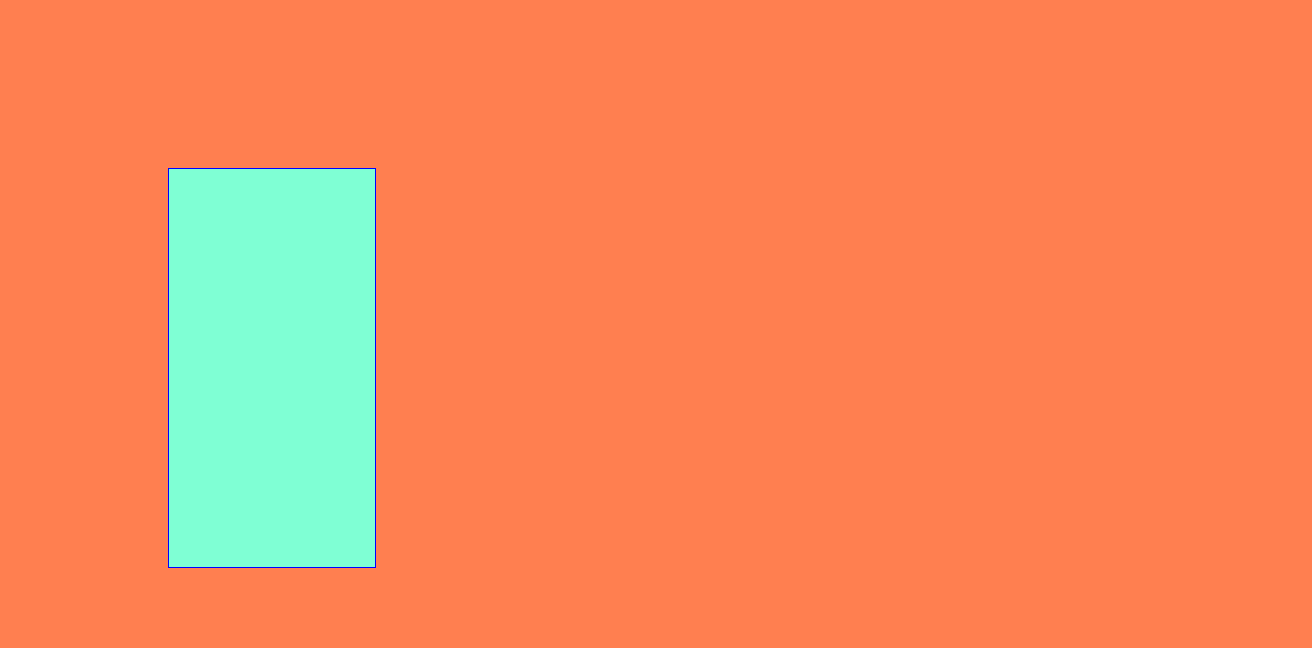
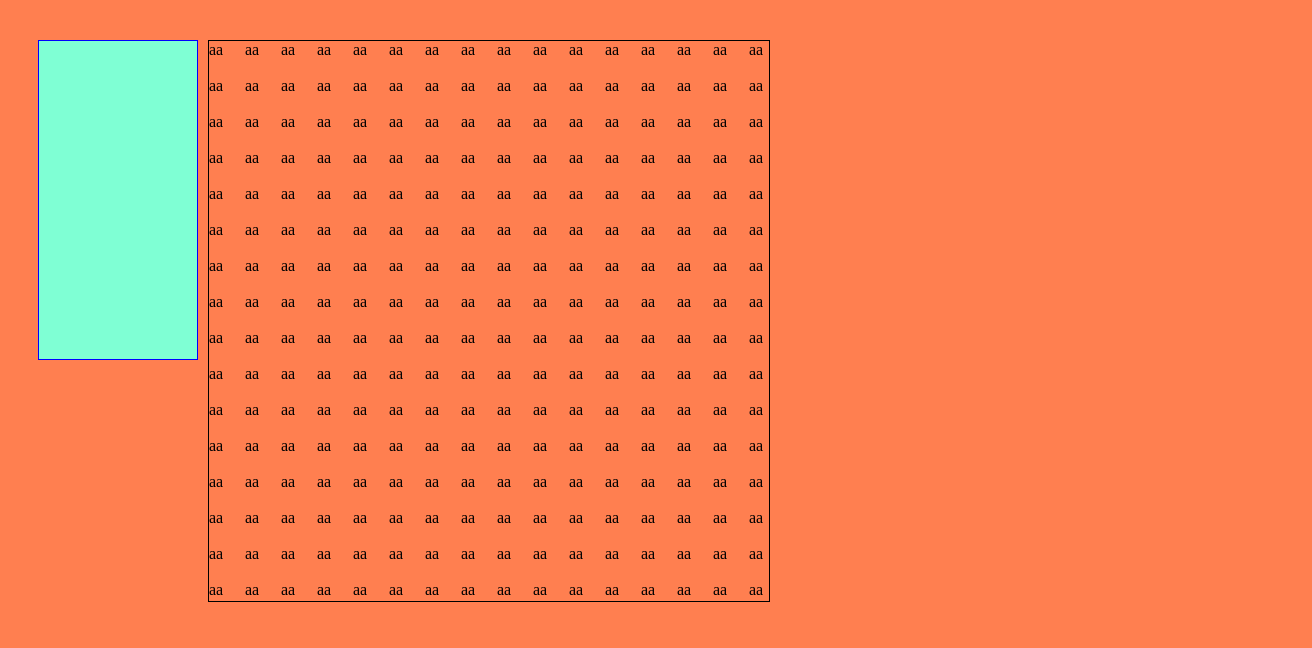
Before and after one commit to ylwester/etch-a-sketch, a plain HTML site: page index.html in a window 1280 px wide. Shown: the top 648 px of the page, 1312 px wide, since content can reach past the window. Drawn offline with Linux system fonts and the light colour scheme.

Commit message:
Fixed styling, added making JS making grids.

```diff
--- /dev/null
+++ b/createGrids.js
@@ -0,0 +1,14 @@
+const container = document.querySelector(".grid-container");
+
+function createRows(row, column){
+    container.style.setProperty('--grid-rows', row);
+    container.style.setProperty('--grid-cols', column);
+    for(let i = 0; i < (row * column); i++){
+        const cell = document.createElement('div');
+        cell.classList.add('grid-item');
+        cell.innerText="aa";
+        container.appendChild(cell);
+    }
+}
+
+createRows(16, 16);
--- a/index.html
+++ b/index.html
@@ -13,8 +13,9 @@
         </div>
     </nav>
     <div class="grid-container">
-
     </div>
 </div>
 </body>
 </html>
+
+<script src="createGrids.js"></script>
--- a/styles.css
+++ b/styles.css
@@ -3,27 +3,37 @@ body {
 }
 
 .container{
-    height: 100%;
+    height: 70%;
     width: 100%;
-
+    margin-top: 10px;
+    position: relative;
+    padding: 20px;
 }
 
 .navbar {
     box-sizing: border-box;
-    height: 25em;
-    width: 13em;
+    display:block;
     float: left;
+    height: 20em;
+    margin: 10px;
+    width: 10em;
     background-color: aquamarine;
     border: 1px solid blue;
-    margin: 10em 5em 0 10em;
+
+}
+
+:root{
+    --grid-rows: 1;
+    --grid-cols: 1;
 }
 
 .grid-container {
-    box-sizing: border-box;
-    float: right;
-    margin: 5em 18em 5em 5em;
+    display: grid;
+    margin: 10px;
     border: 1px solid black;
-    display: inline-block;
     height: 35em;
     width: 35em;
+    grid-gap: 1em;
+    grid-template-rows: repeat(var(--grid-rows), 1fr);
+    grid-template-columns: repeat(var(--grid-cols), 1fr);
 }
```
